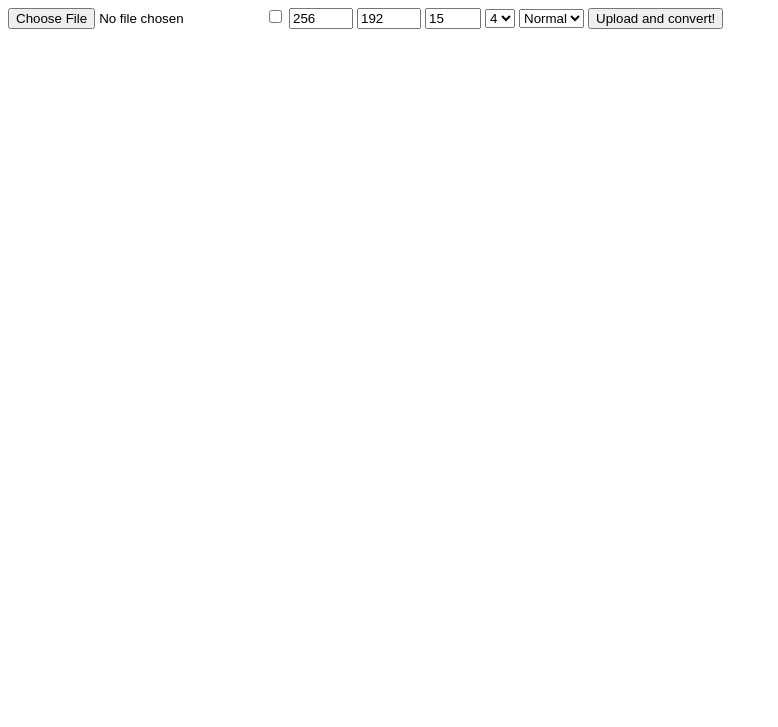
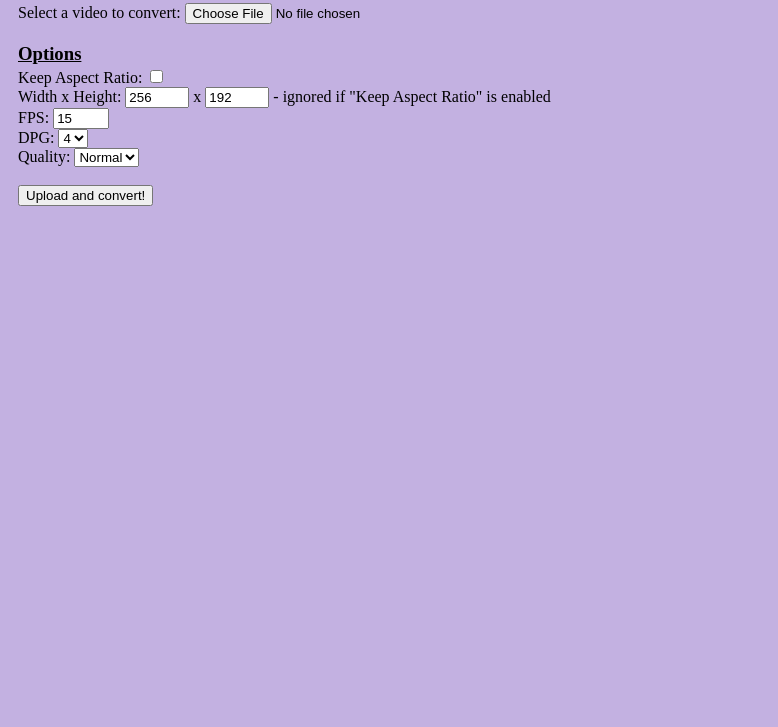
Before and after one commit to Deletecat/dpgonline, a plain HTML site: page static/index.html in a window 1280 px wide. Shown: the part 73-800 px from the top of the page, without its empty margins (0-778 px from the left). Drawn offline with Linux system fonts and the light colour scheme.

Commit message:
Style index to make it look nicer
Add options to labels too so people know what they do.

```diff
--- a/static/index.html
+++ b/static/index.html
@@ -19,27 +19,47 @@ Copyright (C) 2025 Deletecat
     <head>
         <title>dpgonline</title>
         <link rel="icon" type="image/x-icon" href="/favicon.ico">
+        <style>
+            body{
+                background-color:#C3B1E1;
+                padding:10px;
+            }
+            h1{
+                margin-top:0px;
+            }
+            h3{
+                margin-bottom:2px;
+            }
+        </style>
     </head>
     <body>
         <h1>DPG Converter Online</h1>
         <form action="/convert" method="POST" enctype="multipart/form-data">
+            <label for="file">Select a video to convert:</label>
             <input type="file" name="file" accept="video/*" required>
-            <input type="checkbox" name="aspect">
+            <h3><u>Options</u></h3>
+            <label for="aspect">Keep Aspect Ratio:</label>
+            <input type="checkbox" name="aspect"><br/>
+            <label for="width">Width x Height:
             <input type="number" name="width" value="256" min="1" max="256">
-            <input type="number" name="height" value="192" min="1" max="192">
-            <input type="number" name="fps" value="15" min="1" max="60">
+            x
+            <input type="number" name="height" value="192" min="1" max="192"> - ignored if "Keep Aspect Ratio" is enabled<br/>
+            <label for="fps">FPS:</label>
+            <input type="number" name="fps" value="15" min="1" max="60"><br/>
+            <label for="dpg">DPG:</label>
             <select name="dpg" required>
                 <option value="4" selected>4</option>
                 <option value="3">3</option>
                 <option value="2">2</option>
                 <option value="1">1</option>
                 <option value="0">0</option>
-            </select>
+            </select><br/>
+            <label for="quality">Quality:</label>
             <select name="quality" required>
                 <option value="high">High</option>
                 <option value="normal" selected>Normal</option>
                 <option value="low">Low</option>
-            </select>
+            </select><br/><br/>
             <input type="submit" name="upload_file" value="Upload and convert!">
         </form>
     </body>
```
